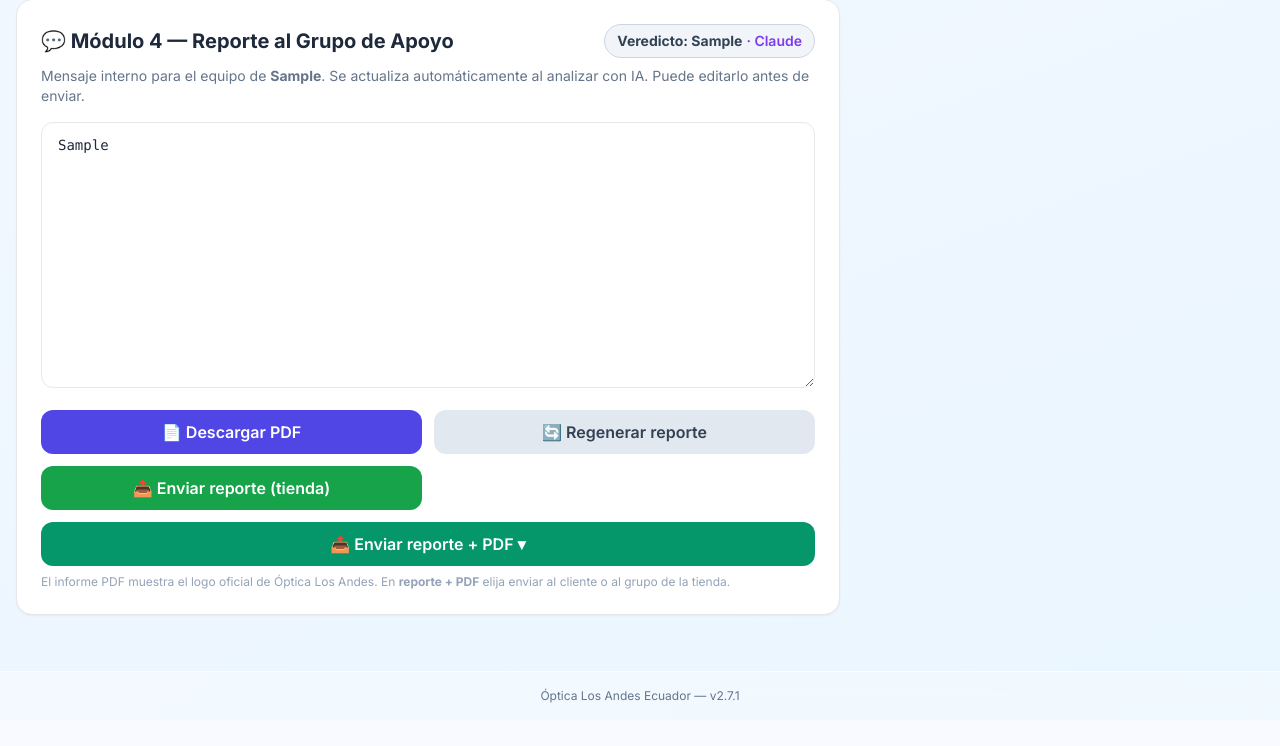
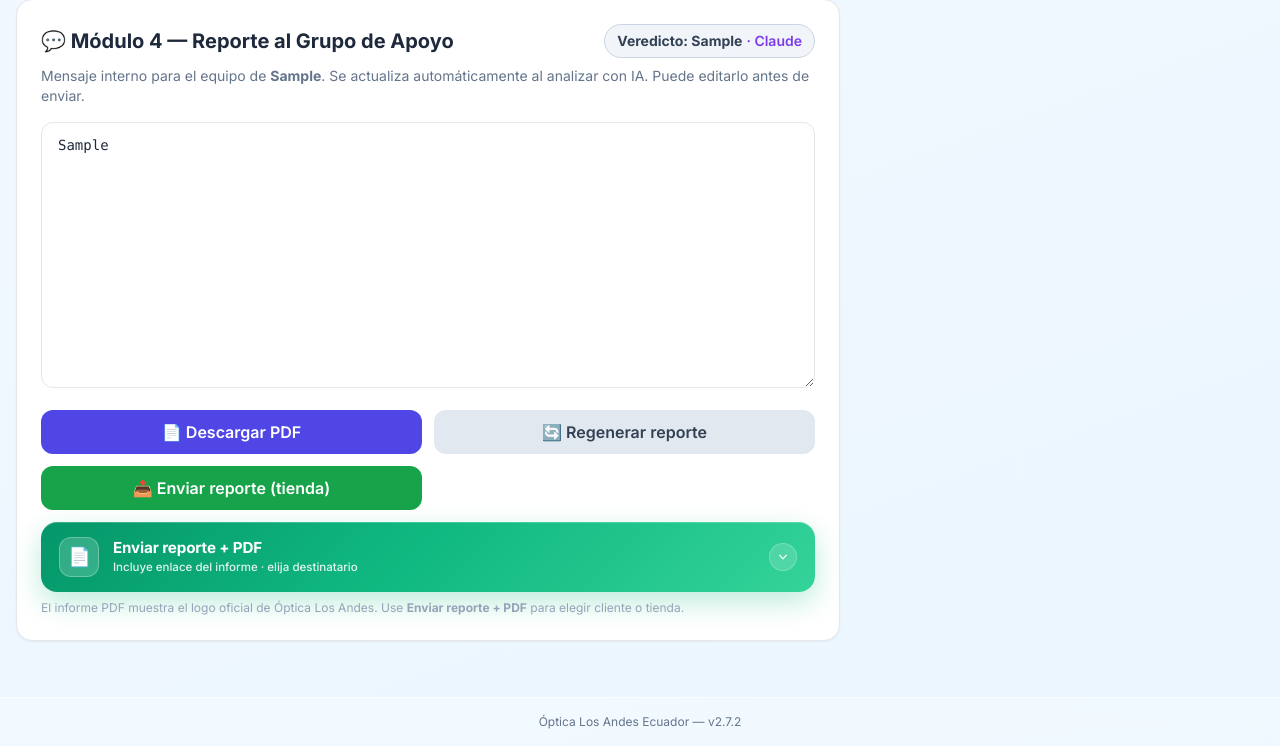
Before and after one commit to KevinHinojosa1/optica-garantias, a FastAPI app: page /clientes/1 in a window 1280 px wide. Shown: the part 1948-2694 px from the top of the page. Before the commit the page ends 2651 px from the top, so only its background shows below. Run offline with FastAPI, Linux system fonts and the light colour scheme; tables that the repository leaves empty hold one stand-in row (values such as "Sample post"); some libraries are stand-ins or nearby versions.

Commit message:
Rediseño estético del botón Enviar reporte + PDF y panel de destino (v2.7.2)
CTA con gradiente, chevron animado y panel desplegable en dos tarjetas
(cliente / tienda) con jerarquía visual clara y transición suave.

```diff
--- /dev/null
+++ b/static/css/cliente_detalle.css
@@ -0,0 +1,364 @@
+/* Enviar reporte + PDF — botón y panel de destino */
+
+.pdf-send {
+  grid-column: 1 / -1;
+}
+
+.pdf-send-btn {
+  display: none;
+  width: 100%;
+  align-items: center;
+  justify-content: space-between;
+  gap: 1rem;
+  padding: 0.95rem 1.15rem;
+  border: none;
+  border-radius: 1rem;
+  cursor: pointer;
+  color: #fff;
+  text-align: left;
+  background: linear-gradient(135deg, #059669 0%, #10b981 48%, #34d399 100%);
+  box-shadow:
+    0 10px 28px rgba(16, 185, 129, 0.28),
+    inset 0 1px 0 rgba(255, 255, 255, 0.22);
+  transition: transform 0.18s ease, box-shadow 0.18s ease, filter 0.18s ease;
+}
+
+.pdf-send-btn.is-visible {
+  display: flex;
+}
+
+.pdf-send-btn:hover {
+  transform: translateY(-1px);
+  box-shadow:
+    0 14px 32px rgba(16, 185, 129, 0.34),
+    inset 0 1px 0 rgba(255, 255, 255, 0.28);
+  filter: brightness(1.03);
+}
+
+.pdf-send-btn:active {
+  transform: translateY(0);
+}
+
+.pdf-send-btn:disabled {
+  opacity: 0.72;
+  cursor: wait;
+  transform: none;
+}
+
+.pdf-send-btn.is-open {
+  border-radius: 1rem 1rem 0.35rem 0.35rem;
+  box-shadow: 0 4px 16px rgba(16, 185, 129, 0.2);
+}
+
+.pdf-send-btn__left {
+  display: flex;
+  align-items: center;
+  gap: 0.85rem;
+  min-width: 0;
+}
+
+.pdf-send-btn__icon {
+  flex-shrink: 0;
+  width: 2.5rem;
+  height: 2.5rem;
+  border-radius: 0.75rem;
+  display: flex;
+  align-items: center;
+  justify-content: center;
+  font-size: 1.15rem;
+  background: rgba(255, 255, 255, 0.18);
+  border: 1px solid rgba(255, 255, 255, 0.28);
+  backdrop-filter: blur(6px);
+}
+
+.pdf-send-btn__title {
+  display: block;
+  font-size: 0.95rem;
+  font-weight: 700;
+  letter-spacing: -0.01em;
+  line-height: 1.2;
+}
+
+.pdf-send-btn__sub {
+  display: block;
+  margin-top: 0.15rem;
+  font-size: 0.72rem;
+  font-weight: 500;
+  opacity: 0.88;
+  line-height: 1.3;
+}
+
+.pdf-send-btn__chevron {
+  flex-shrink: 0;
+  width: 1.75rem;
+  height: 1.75rem;
+  border-radius: 9999px;
+  display: flex;
+  align-items: center;
+  justify-content: center;
+  background: rgba(255, 255, 255, 0.16);
+  border: 1px solid rgba(255, 255, 255, 0.22);
+  transition: transform 0.28s cubic-bezier(0.34, 1.2, 0.64, 1);
+}
+
+.pdf-send-btn__chevron svg {
+  width: 1rem;
+  height: 1rem;
+}
+
+.pdf-send-btn.is-open .pdf-send-btn__chevron {
+  transform: rotate(180deg);
+  background: rgba(255, 255, 255, 0.28);
+}
+
+/* Panel desplegable */
+.pdf-dest {
+  display: grid;
+  grid-template-rows: 0fr;
+  opacity: 0;
+  transition:
+    grid-template-rows 0.32s cubic-bezier(0.22, 1, 0.36, 1),
+    opacity 0.22s ease;
+}
+
+.pdf-dest.is-open {
+  grid-template-rows: 1fr;
+  opacity: 1;
+}
+
+.pdf-dest__inner {
+  overflow: hidden;
+  min-height: 0;
+}
+
+.pdf-dest__card {
+  margin-top: 0;
+  padding: 1.15rem 1.15rem 1rem;
+  border-radius: 0.35rem 0.35rem 1.15rem 1.15rem;
+  background:
+    linear-gradient(180deg, rgba(236, 253, 245, 0.95) 0%, rgba(255, 255, 255, 0.98) 40%),
+    #fff;
+  border: 1px solid rgba(16, 185, 129, 0.22);
+  border-top: none;
+  box-shadow:
+    0 16px 40px rgba(15, 118, 110, 0.1),
+    inset 0 1px 0 rgba(255, 255, 255, 0.9);
+}
+
+.pdf-dest__header {
+  display: flex;
+  align-items: flex-start;
+  justify-content: space-between;
+  gap: 0.75rem;
+  margin-bottom: 0.95rem;
+  padding-bottom: 0.85rem;
+  border-bottom: 1px solid rgba(16, 185, 129, 0.12);
+}
+
+.pdf-dest__kicker {
+  font-size: 0.68rem;
+  font-weight: 700;
+  letter-spacing: 0.08em;
+  text-transform: uppercase;
+  color: #059669;
+  margin-bottom: 0.2rem;
+}
+
+.pdf-dest__heading {
+  font-size: 1rem;
+  font-weight: 700;
+  color: #0f172a;
+  letter-spacing: -0.02em;
+  line-height: 1.25;
+}
+
+.pdf-dest__hint {
+  margin-top: 0.2rem;
+  font-size: 0.75rem;
+  color: #64748b;
+  line-height: 1.4;
+}
+
+.pdf-dest__close {
+  flex-shrink: 0;
+  width: 2rem;
+  height: 2rem;
+  border-radius: 0.65rem;
+  border: 1px solid #e2e8f0;
+  background: #fff;
+  color: #64748b;
+  display: flex;
+  align-items: center;
+  justify-content: center;
+  cursor: pointer;
+  transition: background 0.15s, color 0.15s, border-color 0.15s;
+}
+
+.pdf-dest__close:hover {
+  background: #f8fafc;
+  color: #0f172a;
+  border-color: #cbd5e1;
+}
+
+.pdf-dest__close svg {
+  width: 0.95rem;
+  height: 0.95rem;
+}
+
+.pdf-dest__grid {
+  display: grid;
+  grid-template-columns: 1fr;
+  gap: 0.75rem;
+}
+
+@media (min-width: 640px) {
+  .pdf-dest__grid {
+    grid-template-columns: 1fr 1fr;
+  }
+}
+
+.pdf-dest-option {
+  position: relative;
+  display: flex;
+  flex-direction: column;
+  align-items: stretch;
+  gap: 0.85rem;
+  padding: 1rem;
+  border-radius: 1rem;
+  border: 1px solid #e2e8f0;
+  background: #fff;
+  text-align: left;
+  cursor: pointer;
+  transition:
+    border-color 0.18s ease,
+    box-shadow 0.18s ease,
+    transform 0.18s ease,
+    background 0.18s ease;
+}
+
+.pdf-dest-option:hover:not(:disabled) {
+  border-color: #6ee7b7;
+  background: linear-gradient(180deg, #ecfdf5 0%, #fff 70%);
+  box-shadow: 0 10px 24px rgba(16, 185, 129, 0.12);
+  transform: translateY(-2px);
+}
+
+.pdf-dest-option:disabled {
+  opacity: 0.65;
+  cursor: wait;
+}
+
+.pdf-dest-option--cliente:hover:not(:disabled) {
+  border-color: #93c5fd;
+  background: linear-gradient(180deg, #eff6ff 0%, #fff 70%);
+  box-shadow: 0 10px 24px rgba(59, 130, 246, 0.12);
+}
+
+.pdf-dest-option__top {
+  display: flex;
+  align-items: center;
+  justify-content: space-between;
+  gap: 0.5rem;
+}
+
+.pdf-dest-option__badge {
+  width: 2.75rem;
+  height: 2.75rem;
+  border-radius: 0.9rem;
+  display: flex;
+  align-items: center;
+  justify-content: center;
+  font-size: 1.35rem;
+  line-height: 1;
+}
+
+.pdf-dest-option--cliente .pdf-dest-option__badge {
+  background: linear-gradient(145deg, #dbeafe, #eff6ff);
+  border: 1px solid #bfdbfe;
+  box-shadow: inset 0 1px 0 #fff;
+}
+
+.pdf-dest-option--tienda .pdf-dest-option__badge {
+  background: linear-gradient(145deg, #d1fae5, #ecfdf5);
+  border: 1px solid #a7f3d0;
+  box-shadow: inset 0 1px 0 #fff;
+}
+
+.pdf-dest-option__arrow {
+  width: 1.65rem;
+  height: 1.65rem;
+  border-radius: 9999px;
+  display: flex;
+  align-items: center;
+  justify-content: center;
+  color: #94a3b8;
+  background: #f8fafc;
+  border: 1px solid #e2e8f0;
+  transition: color 0.15s, background 0.15s, border-color 0.15s;
+}
+
+.pdf-dest-option:hover:not(:disabled) .pdf-dest-option__arrow {
+  color: #059669;
+  background: #ecfdf5;
+  border-color: #a7f3d0;
+}
+
+.pdf-dest-option--cliente:hover:not(:disabled) .pdf-dest-option__arrow {
+  color: #2563eb;
+  background: #eff6ff;
+  border-color: #bfdbfe;
+}
+
+.pdf-dest-option__arrow svg {
+  width: 0.85rem;
+  height: 0.85rem;
+}
+
+.pdf-dest-option__label {
+  display: block;
+  font-size: 0.95rem;
+  font-weight: 700;
+  color: #0f172a;
+  letter-spacing: -0.01em;
+}
+
+.pdf-dest-option__meta {
+  display: block;
+  margin-top: 0.25rem;
+  font-size: 0.75rem;
+  font-weight: 500;
+  color: #64748b;
+  line-height: 1.4;
+  word-break: break-word;
+}
+
+.pdf-dest-option__tag {
+  display: inline-flex;
+  align-items: center;
+  gap: 0.3rem;
+  margin-top: 0.15rem;
+  padding: 0.2rem 0.55rem;
+  border-radius: 9999px;
+  font-size: 0.65rem;
+  font-weight: 700;
+  letter-spacing: 0.02em;
+  width: fit-content;
+}
+
+.pdf-dest-option--cliente .pdf-dest-option__tag {
+  color: #1d4ed8;
+  background: #dbeafe;
+}
+
+.pdf-dest-option--tienda .pdf-dest-option__tag {
+  color: #047857;
+  background: #d1fae5;
+}
+
+.pdf-dest__footer {
+  margin-top: 0.85rem;
+  font-size: 0.7rem;
+  color: #94a3b8;
+  text-align: center;
+  line-height: 1.4;
+}
--- a/templates/cliente_detalle.html
+++ b/templates/cliente_detalle.html
@@ -1,5 +1,9 @@
 {% extends "base.html" %}
 {% block title %}{{ cliente.nombre }}{% endblock %}
+
+{% block head %}
+<link rel="stylesheet" href="/static/css/cliente_detalle.css?v={{ asset_version }}">
+{% endblock %}
 
 {% block content %}
 <div class="grid lg:grid-cols-3 gap-6">
@@ -164,34 +168,72 @@
           class="w-full text-center bg-green-600 hover:bg-green-700 text-white font-semibold px-5 py-2.5 rounded-xl transition inline-flex items-center justify-center gap-2">
           📤 Enviar reporte (tienda)
         </a>
-        <div class="relative sm:col-span-2">
-          <button type="button" id="btn-enviar-pdf-wa"
-            class="hidden w-full text-center bg-emerald-600 hover:bg-emerald-700 text-white font-semibold px-5 py-2.5 rounded-xl transition inline-flex items-center justify-center gap-2">
-            📤 Enviar reporte + PDF ▾
-          </button>
-          <div id="panel-destino-pdf" class="hidden mt-2 p-3 rounded-xl border border-emerald-200 bg-emerald-50 shadow-sm space-y-2">
-            <p class="text-xs font-semibold text-emerald-900 mb-1">¿A quién enviar el reporte con PDF?</p>
-            <button type="button" id="btn-pdf-cliente"
-              class="w-full text-left bg-white hover:bg-emerald-100 border border-emerald-200 text-slate-800 font-semibold px-4 py-3 rounded-xl transition flex items-start gap-3">
-              <span class="text-xl leading-none">👤</span>
+      </div>
+
+      <div class="pdf-send mt-3" id="wrap-enviar-pdf">
+        <button type="button" id="btn-enviar-pdf-wa" class="pdf-send-btn" aria-expanded="false" aria-controls="panel-destino-pdf">
+          <span class="pdf-send-btn__left">
+            <span class="pdf-send-btn__icon" aria-hidden="true">📄</span>
             <span>
-                <span class="block">Al cliente</span>
-                <span class="block text-xs font-normal text-slate-500" id="label-destino-cliente">WhatsApp del cliente</span>
+              <span class="pdf-send-btn__title" id="btn-enviar-pdf-label">Enviar reporte + PDF</span>
+              <span class="pdf-send-btn__sub">Incluye enlace del informe · elija destinatario</span>
+            </span>
+          </span>
+          <span class="pdf-send-btn__chevron" aria-hidden="true">
+            <svg viewBox="0 0 20 20" fill="currentColor"><path fill-rule="evenodd" d="M5.23 7.21a.75.75 0 011.06.02L10 11.17l3.71-3.94a.75.75 0 111.08 1.04l-4.25 4.5a.75.75 0 01-1.08 0l-4.25-4.5a.75.75 0 01.02-1.06z" clip-rule="evenodd"/></svg>
           </span>
         </button>
-            <button type="button" id="btn-pdf-tienda"
-              class="w-full text-left bg-white hover:bg-emerald-100 border border-emerald-200 text-slate-800 font-semibold px-4 py-3 rounded-xl transition flex items-start gap-3">
-              <span class="text-xl leading-none">🏬</span>
+
+        <div id="panel-destino-pdf" class="pdf-dest" role="region" aria-label="Destino del reporte con PDF">
+          <div class="pdf-dest__inner">
+            <div class="pdf-dest__card">
+              <div class="pdf-dest__header">
+                <div>
+                  <p class="pdf-dest__kicker">WhatsApp</p>
+                  <p class="pdf-dest__heading">¿A quién envía el informe?</p>
+                  <p class="pdf-dest__hint">Se abrirá el chat con el mensaje listo y el enlace del PDF.</p>
+                </div>
+                <button type="button" id="btn-pdf-cerrar" class="pdf-dest__close" aria-label="Cerrar">
+                  <svg viewBox="0 0 20 20" fill="currentColor" aria-hidden="true"><path d="M6.28 5.22a.75.75 0 00-1.06 1.06L8.94 10l-3.72 3.72a.75.75 0 101.06 1.06L10 11.06l3.72 3.72a.75.75 0 101.06-1.06L11.06 10l3.72-3.72a.75.75 0 00-1.06-1.06L10 8.94 6.28 5.22z"/></svg>
+                </button>
+              </div>
+
+              <div class="pdf-dest__grid">
+                <button type="button" id="btn-pdf-cliente" class="pdf-dest-option pdf-dest-option--cliente">
+                  <span class="pdf-dest-option__top">
+                    <span class="pdf-dest-option__badge" aria-hidden="true">👤</span>
+                    <span class="pdf-dest-option__arrow" aria-hidden="true">
+                      <svg viewBox="0 0 20 20" fill="currentColor"><path fill-rule="evenodd" d="M3 10a.75.75 0 01.75-.75h10.638l-3.96-3.96a.75.75 0 111.06-1.06l5.25 5.25a.75.75 0 010 1.06l-5.25 5.25a.75.75 0 11-1.06-1.06l3.96-3.96H3.75A.75.75 0 013 10z" clip-rule="evenodd"/></svg>
+                    </span>
+                  </span>
                   <span>
-                <span class="block">A la tienda</span>
-                <span class="block text-xs font-normal text-slate-500" id="label-destino-tienda">Grupo de apoyo de la tienda</span>
+                    <span class="pdf-dest-option__label">Al cliente</span>
+                    <span class="pdf-dest-option__meta" id="label-destino-cliente">WhatsApp del cliente</span>
+                    <span class="pdf-dest-option__tag">Chat personal</span>
                   </span>
                 </button>
-            <button type="button" id="btn-pdf-cerrar" class="w-full text-xs text-slate-500 hover:text-slate-700 py-1">Cerrar</button>
+
+                <button type="button" id="btn-pdf-tienda" class="pdf-dest-option pdf-dest-option--tienda">
+                  <span class="pdf-dest-option__top">
+                    <span class="pdf-dest-option__badge" aria-hidden="true">🏬</span>
+                    <span class="pdf-dest-option__arrow" aria-hidden="true">
+                      <svg viewBox="0 0 20 20" fill="currentColor"><path fill-rule="evenodd" d="M3 10a.75.75 0 01.75-.75h10.638l-3.96-3.96a.75.75 0 111.06-1.06l5.25 5.25a.75.75 0 010 1.06l-5.25 5.25a.75.75 0 11-1.06-1.06l3.96-3.96H3.75A.75.75 0 013 10z" clip-rule="evenodd"/></svg>
+                    </span>
+                  </span>
+                  <span>
+                    <span class="pdf-dest-option__label">A la tienda</span>
+                    <span class="pdf-dest-option__meta" id="label-destino-tienda">Grupo de apoyo</span>
+                    <span class="pdf-dest-option__tag">Grupo de apoyo</span>
+                  </span>
+                </button>
+              </div>
+
+              <p class="pdf-dest__footer">Logo oficial en el PDF · enlace de descarga incluido en el mensaje</p>
             </div>
           </div>
         </div>
-      <p class="text-xs text-slate-400 mt-2">El informe PDF muestra el logo oficial de Óptica Los Andes. En <strong>reporte + PDF</strong> elija enviar al cliente o al grupo de la tienda.</p>
+      </div>
+      <p class="text-xs text-slate-400 mt-2">El informe PDF muestra el logo oficial de Óptica Los Andes. Use <strong>Enviar reporte + PDF</strong> para elegir cliente o tienda.</p>
     </div>
   </div>
 
--- a/templates_shared.py
+++ b/templates_shared.py
@@ -2,7 +2,7 @@ from fastapi.templating import Jinja2Templates
 
 from config import LOGO_OFICIAL_PATH, settings
 
-ASSET_VERSION = "2.7.1"
+ASSET_VERSION = "2.7.2"
 
 templates = Jinja2Templates(directory="templates")
 templates.env.globals["asset_version"] = ASSET_VERSION
```
Also changed, not shown: static/js/analisis.js (+22 -12 lines). Lines whose indentation alone changed are shown as unchanged.
